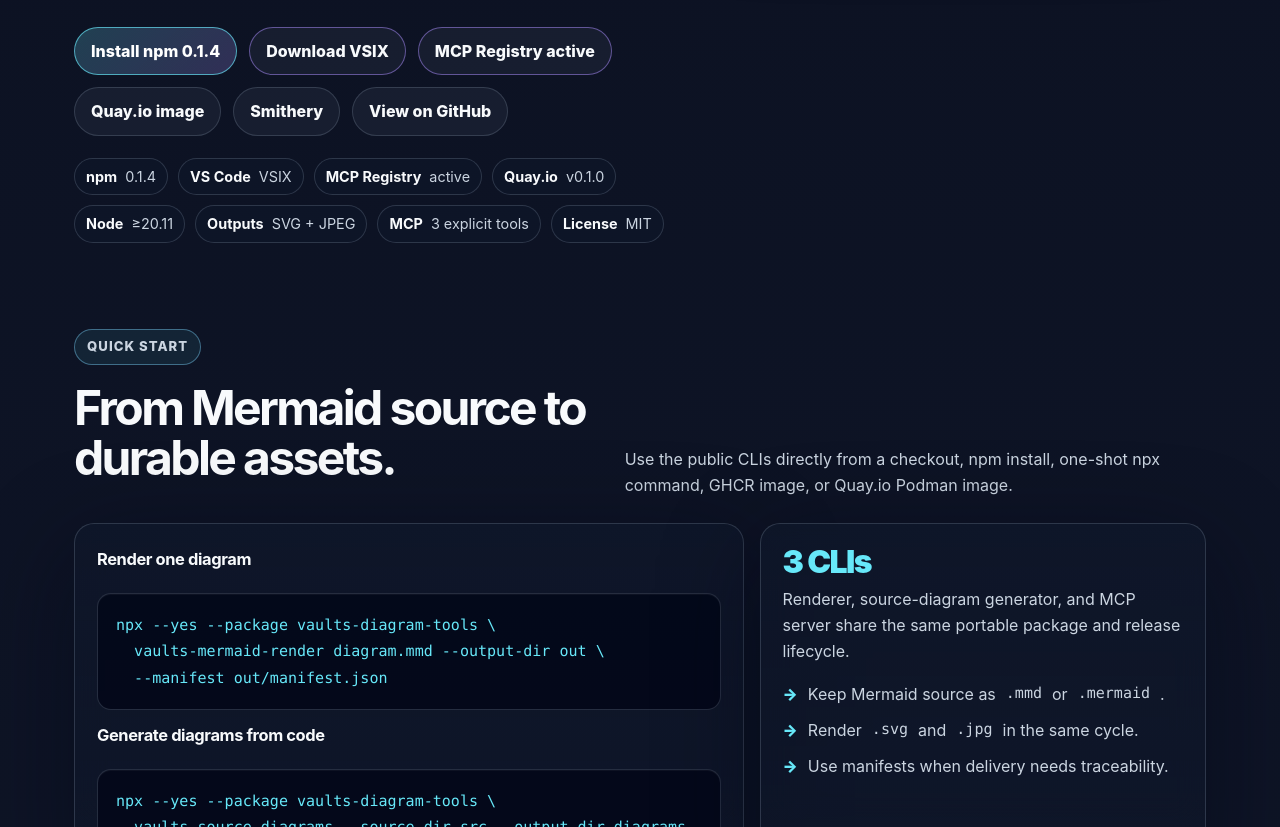
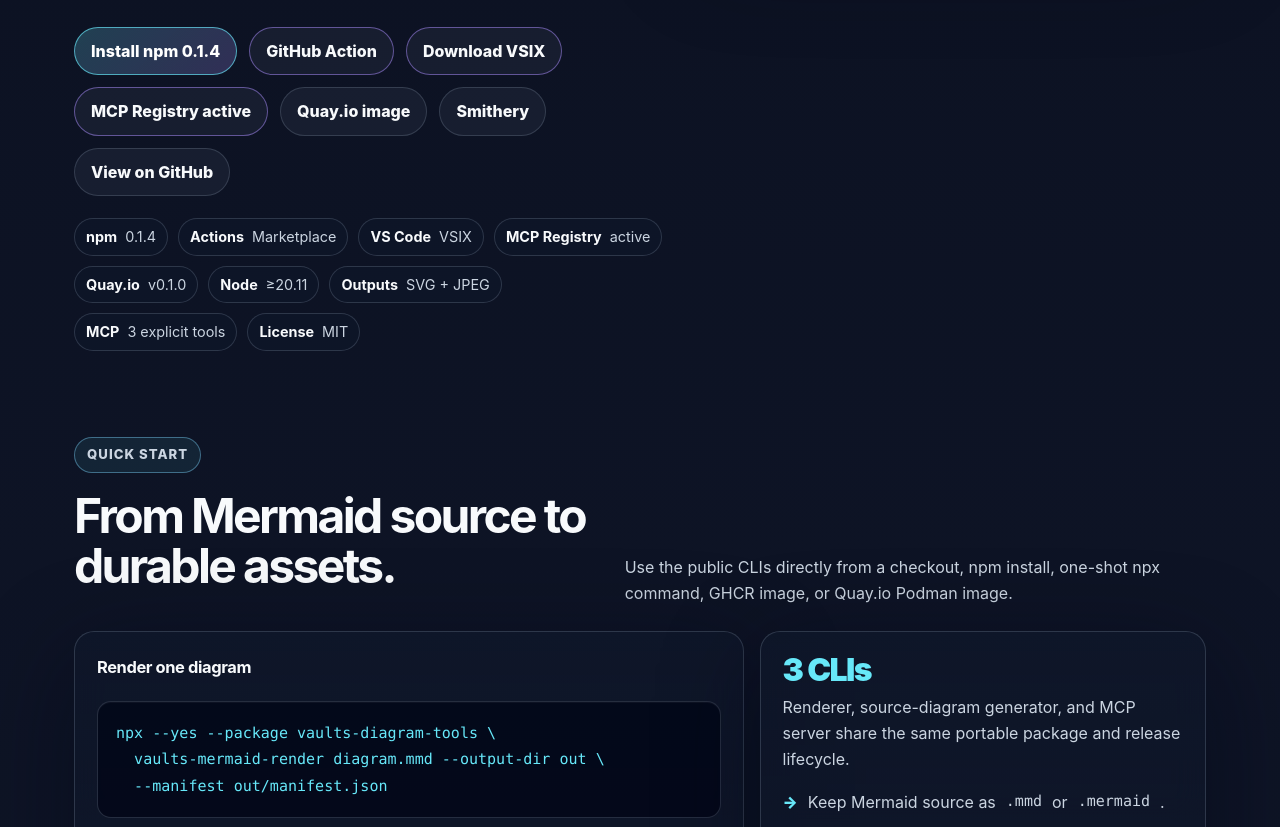
Before and after one commit to Malnati/vaults-diagram-tools, a website: page docs/index.html in a window 1280 px wide. Shown: the part 883-1710 px from the top of the page. Drawn offline with Linux system fonts and the light colour scheme.

Commit message:
docs: add marketplace action link to landing page

```diff
--- a/docs/index.html
+++ b/docs/index.html
@@ -327,6 +327,7 @@
         <p class="lead">A standalone toolkit for teams that need reproducible Mermaid assets, source-code diagrams, and agent-friendly diagram workflows without carrying Vault-specific content.</p>
         <div class="hero-actions" aria-label="Primary actions">
           <a class="button primary" href="https://www.npmjs.com/package/vaults-diagram-tools/v/0.1.4">Install npm 0.1.4</a>
+          <a class="button secondary" href="https://github.com/marketplace/actions/vaults-diagram-tools">GitHub Action</a>
           <a class="button secondary" href="https://github.com/Malnati/vaults-diagram-tools/releases/download/v0.1.4/vaults-diagram-tools-vscode-0.1.4.vsix">Download VSIX</a>
           <a class="button secondary" href="https://registry.modelcontextprotocol.io/v0/servers?search=io.github.Malnati%2Fvaults-diagram-tools">MCP Registry active</a>
           <a class="button" href="https://quay.io/repository/ricardomalnati/vaults-diagram-tools">Quay.io image</a>
@@ -335,6 +336,7 @@
         </div>
         <div class="trust-row" aria-label="Project guarantees">
           <span class="pill"><strong>npm</strong> 0.1.4</span>
+          <span class="pill"><strong>Actions</strong> Marketplace</span>
           <span class="pill"><strong>VS Code</strong> VSIX</span>
           <span class="pill"><strong>MCP Registry</strong> active</span>
           <span class="pill"><strong>Quay.io</strong> v0.1.0</span>
```
